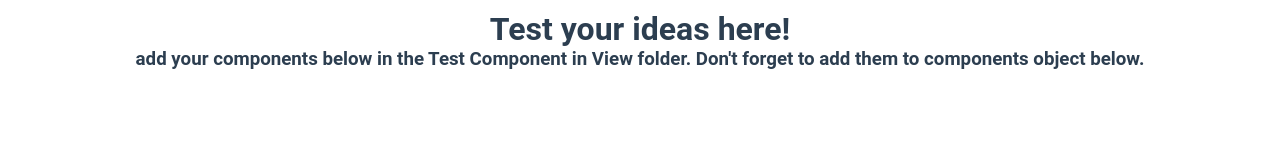
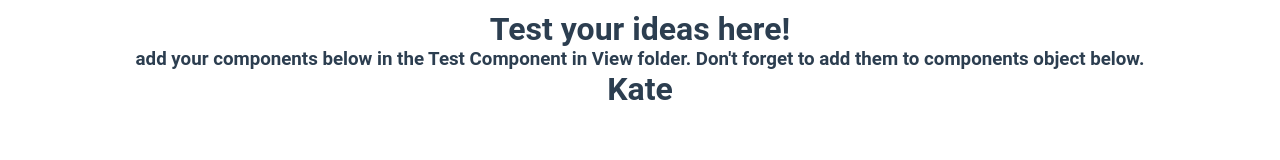
Before and after one commit to aminaev1311/dreamBox-planner-gb, a Vue app in the folder dreambox-planner-gb/: page /test in a window 1280 px wide. Shown: the part 124-284 px from the top of the page. Built offline with nearby package versions, Linux system fonts and the light colour scheme; no server answers.

Commit message:
added a test component for Kate

```diff
--- /dev/null
+++ b/dreambox-planner-gb/src/components/Kate.vue
@@ -0,0 +1,12 @@
+<template>
+  <h1>Kate</h1>
+
+</template>
+
+<script>
+export default {
+  name: "Kate",
+};
+</script>
+
+<style></style>
--- a/dreambox-planner-gb/src/views/Test.vue
+++ b/dreambox-planner-gb/src/views/Test.vue
@@ -4,12 +4,14 @@
     add your components below in the Test Component in View folder. Don't forget
     to add them to components object below.
   </h3>
+  <Kate />
 </template>
 
 <script>
+import Kate from "@/components/Kate.vue";
 export default {
   name: "Test",
-  components: {},
+  components: { Kate },
 };
 </script>
 
```
